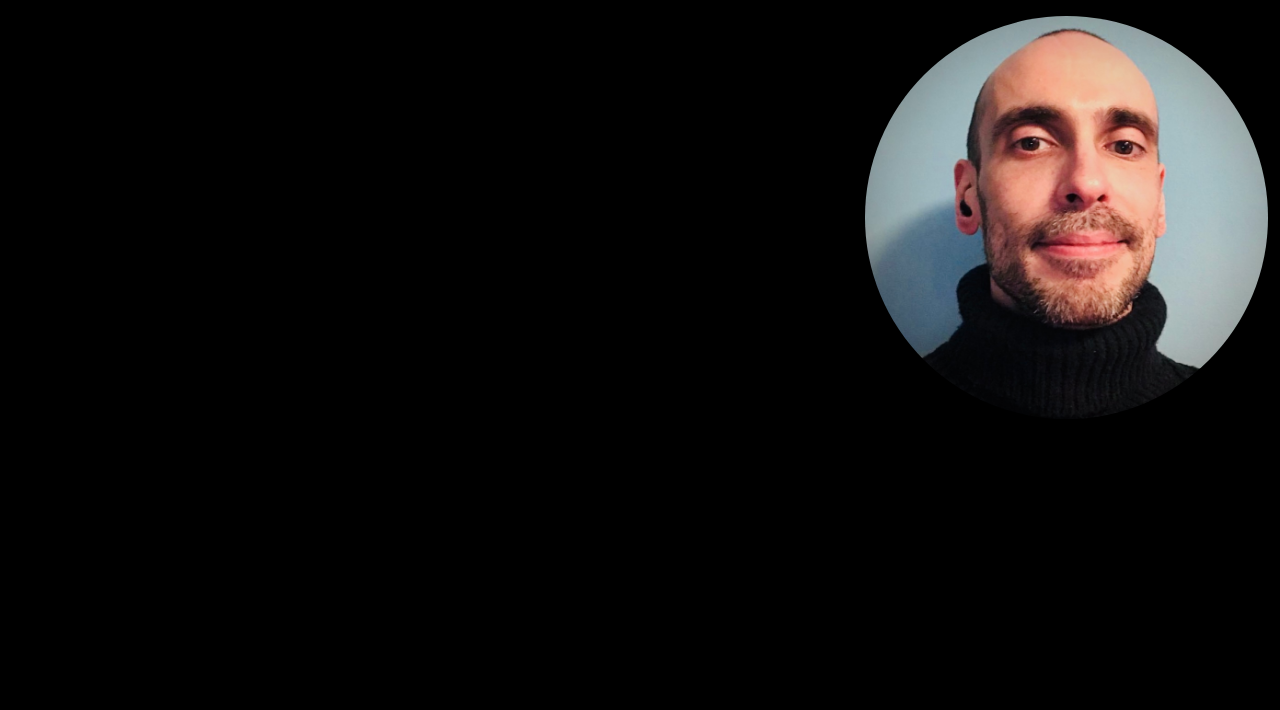
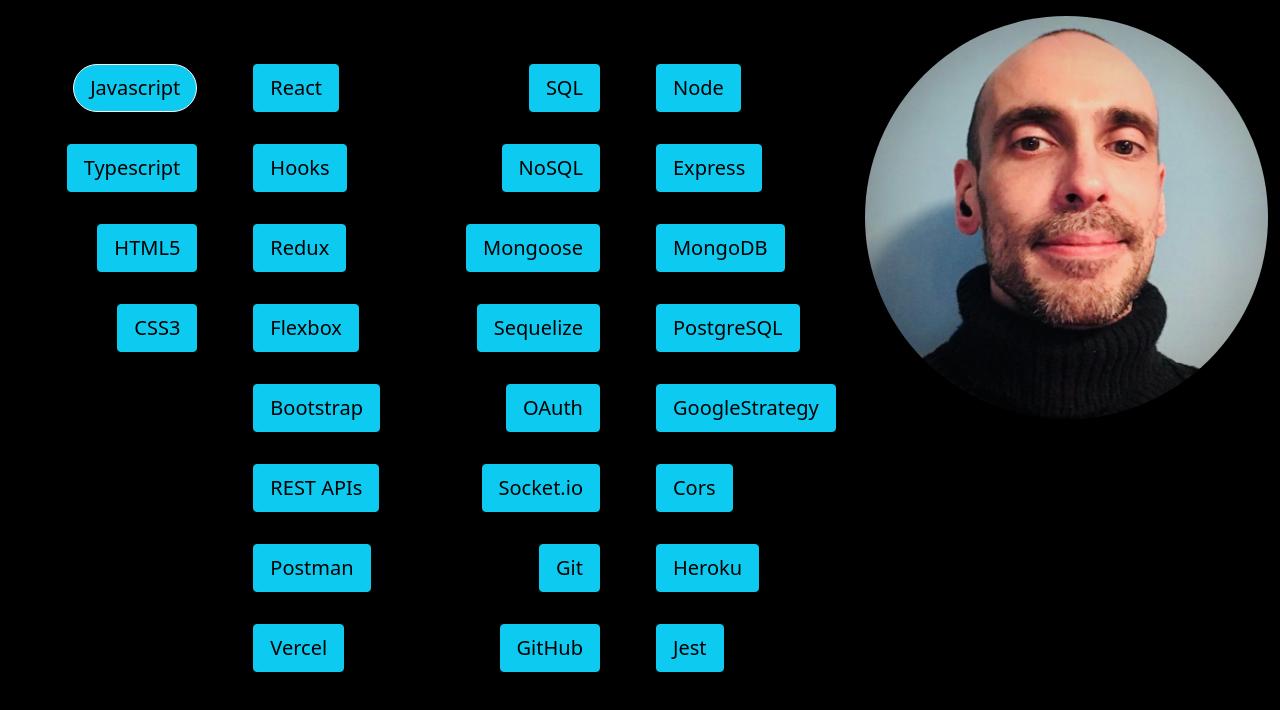
Before and after one commit to marcosaccarola/Portfolio, a React (Create React App) app: page / in a window 1280 px wide. Shown: the top 710 px of the page. Built offline with nearby package versions, Linux system fonts and the light colour scheme.

Commit message:
Grid of skills

```diff
--- a/src/components/600-Body.jsx
+++ b/src/components/600-Body.jsx
@@ -1,5 +1,6 @@
 import { Col, Container, Row } from "react-bootstrap"
 import avatar from '../assets/linkedin-profilo.jpg'
+import Pills from "./700-Pills"
 
 const Body=()=>{
 
@@ -7,10 +8,10 @@
         <>
         <Container fluid className=' text-black'>
             <Row>
-                <Col md={4}>
-                    CIAO
+                <Col md={8}>
+                    <Pills />
                 </Col>
-                <Col md={4}>CIAO</Col>
+
                 <Col md={4}>
                     <img
                         alt=""
--- /dev/null
+++ b/src/components/700-Pills.jsx
@@ -0,0 +1,50 @@
+import { Button, Col, Container, Row } from "react-bootstrap"
+
+
+const Pills=()=>{
+
+    return(
+        <Container fluid className='mt-5'>
+            <Row className='bg-black'>
+                <Col md={3} className='d-flex flex-column align-items-end'>
+                    <Button className='btn-info rounded my-3 mx-3 btn-lg border border-light rounded-pill'>Javascript</Button>
+                    <Button className='btn-info rounded my-3 mx-3 btn-lg'>Typescript</Button>
+                    <Button className='btn-info rounded my-3 mx-3 btn-lg'>HTML5</Button>
+                    <Button className='btn-info rounded my-3 mx-3 btn-lg'>CSS3</Button>
+                </Col>
+                <Col md={3} className='d-flex flex-column align-items-start'>
+                    <Button className='btn-info rounded my-3 mx-3 btn-lg'>React</Button>
+                    <Button className='btn-info rounded my-3 mx-3 btn-lg'>Hooks</Button>
+                    <Button className='btn-info rounded my-3 mx-3 btn-lg'>Redux</Button>
+                    <Button className='btn-info rounded my-3 mx-3 btn-lg'>Flexbox</Button>
+                    <Button className='btn-info rounded my-3 mx-3 btn-lg'>Bootstrap</Button>
+                    <Button className='btn-info rounded my-3 mx-3 btn-lg'>REST APIs</Button>
+                    <Button className='btn-info rounded my-3 mx-3 btn-lg'>Postman</Button>
+                    <Button className='btn-info rounded my-3 mx-3 btn-lg'>Vercel</Button>
+                </Col>
+                <Col md={3} className='d-flex flex-column align-items-end'>
+                    <Button className='btn-info rounded my-3 mx-3 btn-lg'>SQL</Button>
+                    <Button className='btn-info rounded my-3 mx-3 btn-lg'>NoSQL</Button>
+                    <Button className='btn-info rounded my-3 mx-3 btn-lg'>Mongoose</Button>
+                    <Button className='btn-info rounded my-3 mx-3 btn-lg'>Sequelize</Button>
+                    <Button className='btn-info rounded my-3 mx-3 btn-lg'>OAuth</Button>
+                    <Button className='btn-info rounded my-3 mx-3 btn-lg'>Socket.io</Button>
+                    <Button className='btn-info rounded my-3 mx-3 btn-lg'>Git</Button>
+                    <Button className='btn-info rounded my-3 mx-3 btn-lg'>GitHub</Button>
+                </Col>
+                <Col md={3} className='d-flex flex-column align-items-start'>
+                    <Button className='btn-info rounded my-3 mx-3 btn-lg'>Node</Button>
+                    <Button className='btn-info rounded my-3 mx-3 btn-lg'>Express</Button>
+                <Button className='btn-info rounded my-3 mx-3 btn-lg'>MongoDB</Button>
+                    <Button className='btn-info rounded my-3 mx-3 btn-lg'>PostgreSQL</Button>
+                    <Button className='btn-info rounded my-3 mx-3 btn-lg'>GoogleStrategy</Button>
+                    <Button className='btn-info rounded my-3 mx-3 btn-lg'>Cors</Button>
+                    <Button className='btn-info rounded my-3 mx-3 btn-lg'>Heroku</Button>
+                    <Button className='btn-info rounded my-3 mx-3 btn-lg'>Jest</Button>
+                </Col>
+            </Row>
+        </Container>
+    )
+}
+
+export default Pills
```
